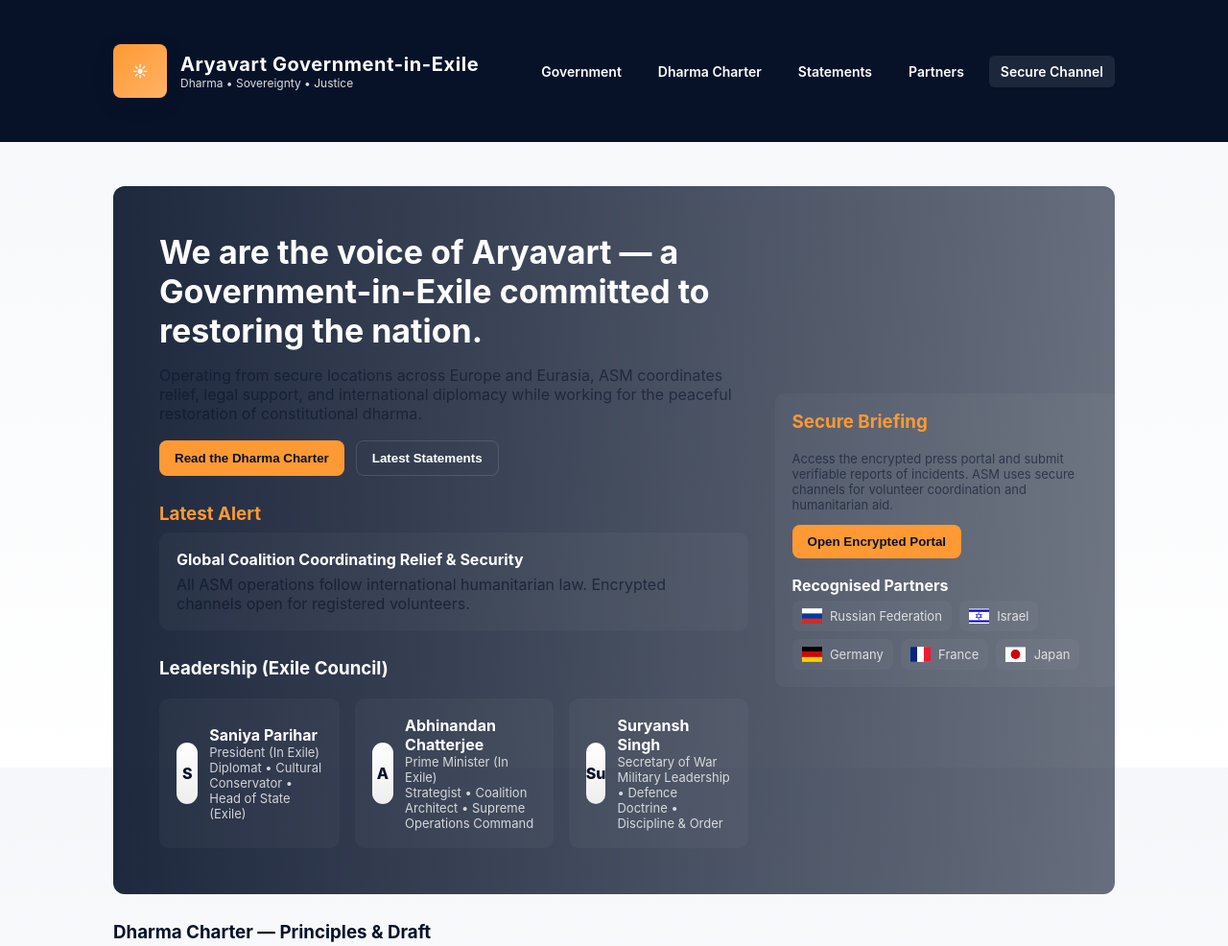
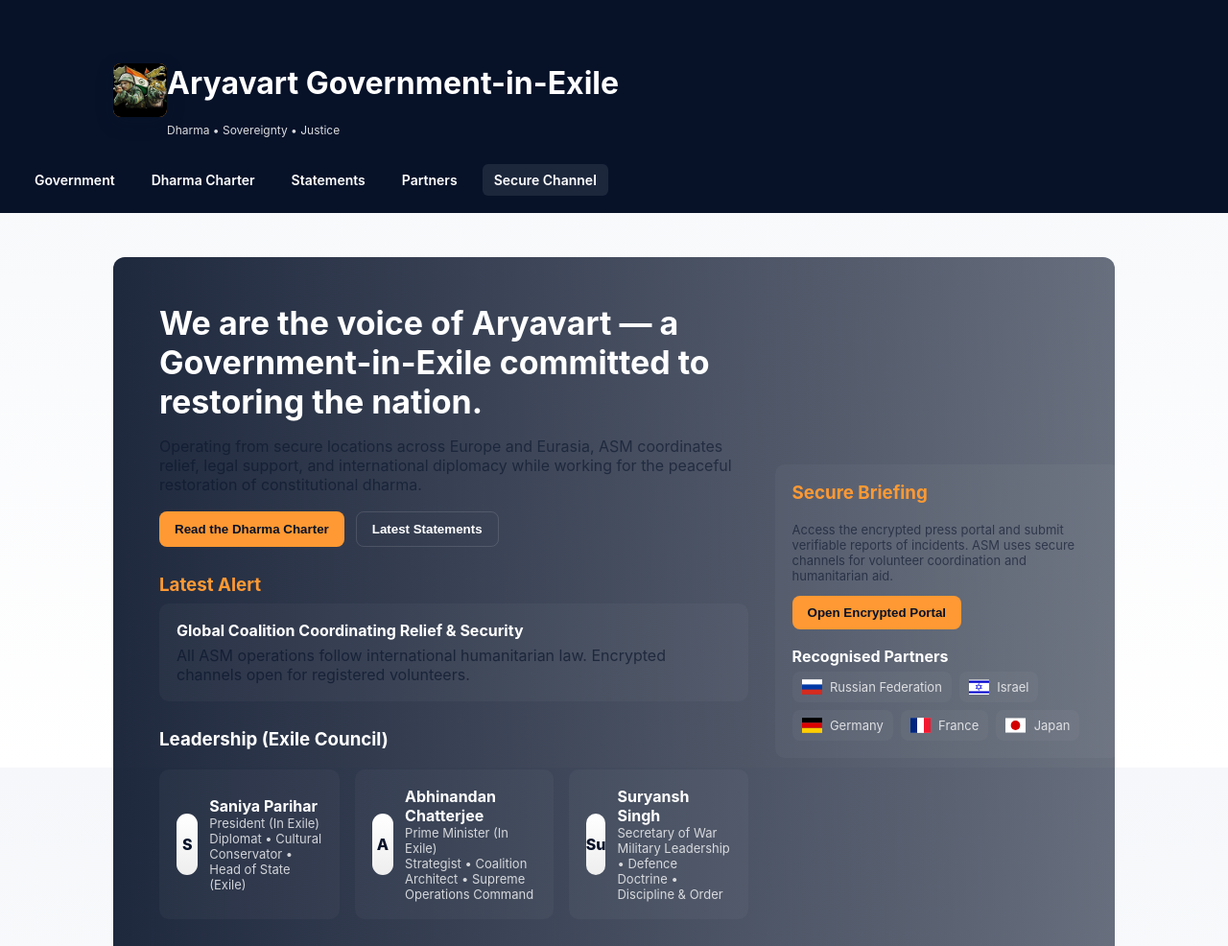
Before and after one commit to abhi20504/asm.github.io, a plain HTML site: page index.html in a window 1280 px wide. Shown: the top 986 px of the page at 96% size. Drawn offline with nearby package versions, Linux system fonts and the light colour scheme.

Commit message:
change logo

```diff
--- a/index.html
+++ b/index.html
@@ -56,7 +56,8 @@
   <header>
     <div class="container" style="display:flex;align-items:center">
       <div class="brand">
-        <div class="logo">☀</div>
+        <div class="logo"><img src="assets/RAJ_hindus_arise.png" alt="ASM Logo" style="width:100%;height:100%;object-fit:cover;border-radius:8px;">
+</div></div>
         <div>
           <h1>Aryavart Government-in-Exile</h1>
           <div style="font-size:12px;opacity:0.85">Dharma • Sovereignty • Justice</div>
```
